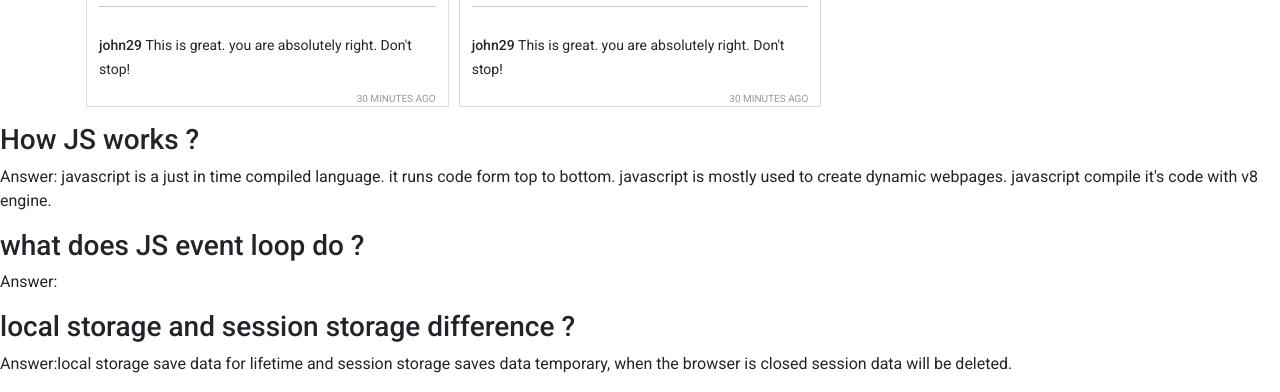
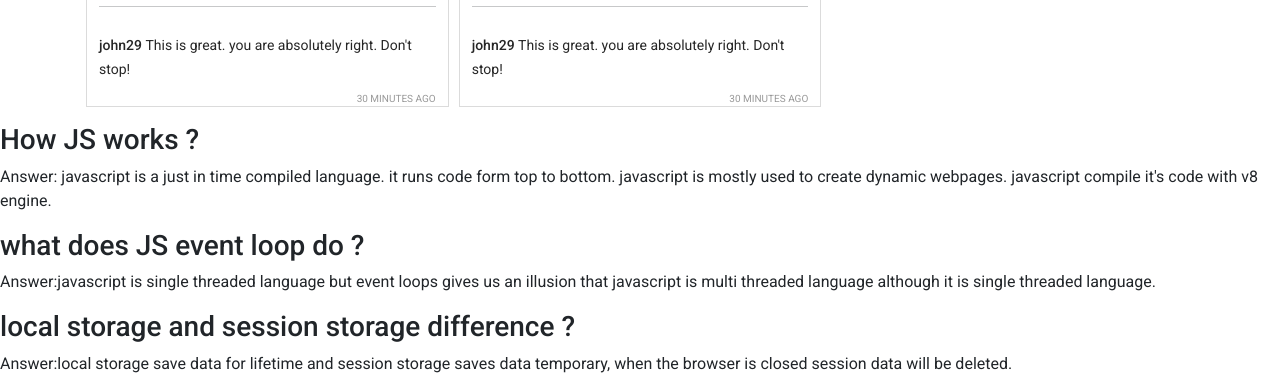
Before and after one commit to sayedalif/insta-sohor, a plain HTML site: page index.html in a window 1280 px wide. Shown: the part 1425-1817 px from the top of the page. Drawn offline with nearby package versions, Linux system fonts and the light colour scheme.

Commit message:
2nd question answered

```diff
--- a/index.html
+++ b/index.html
@@ -101,14 +101,12 @@
       </p>
       <!-- 2nd question -->
       <h3>what does JS event loop do ?</h3>
-      <p><span>Answer:</span></p>
+      <p><span>Answer:</span>javascript is single threaded language but event loops gives us an illusion that javascript is multi threaded language although it is single threaded language. </p>
       <h3>local storage and session storage difference ?</h3>
       <p>
-        <span
-          >Answer:local storage save data for lifetime and session storage saves
-          data temporary, when the browser is closed session data will be
-          deleted.
-        </span>
+        <span>Answer:</span>local storage save data for lifetime and session
+        storage saves data temporary, when the browser is closed session data
+        will be deleted.
       </p>
     </section>
     <footer></footer>
```
